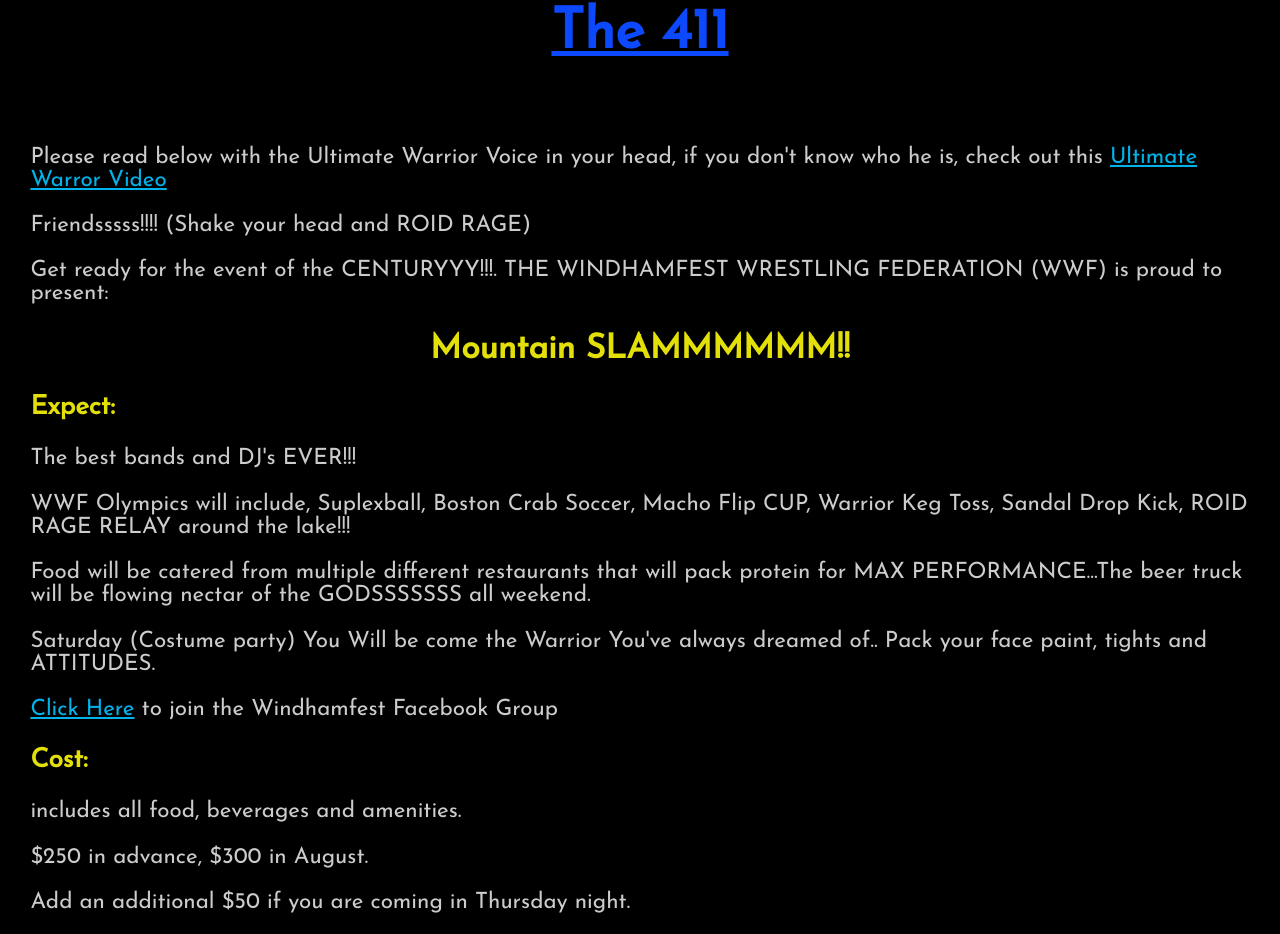
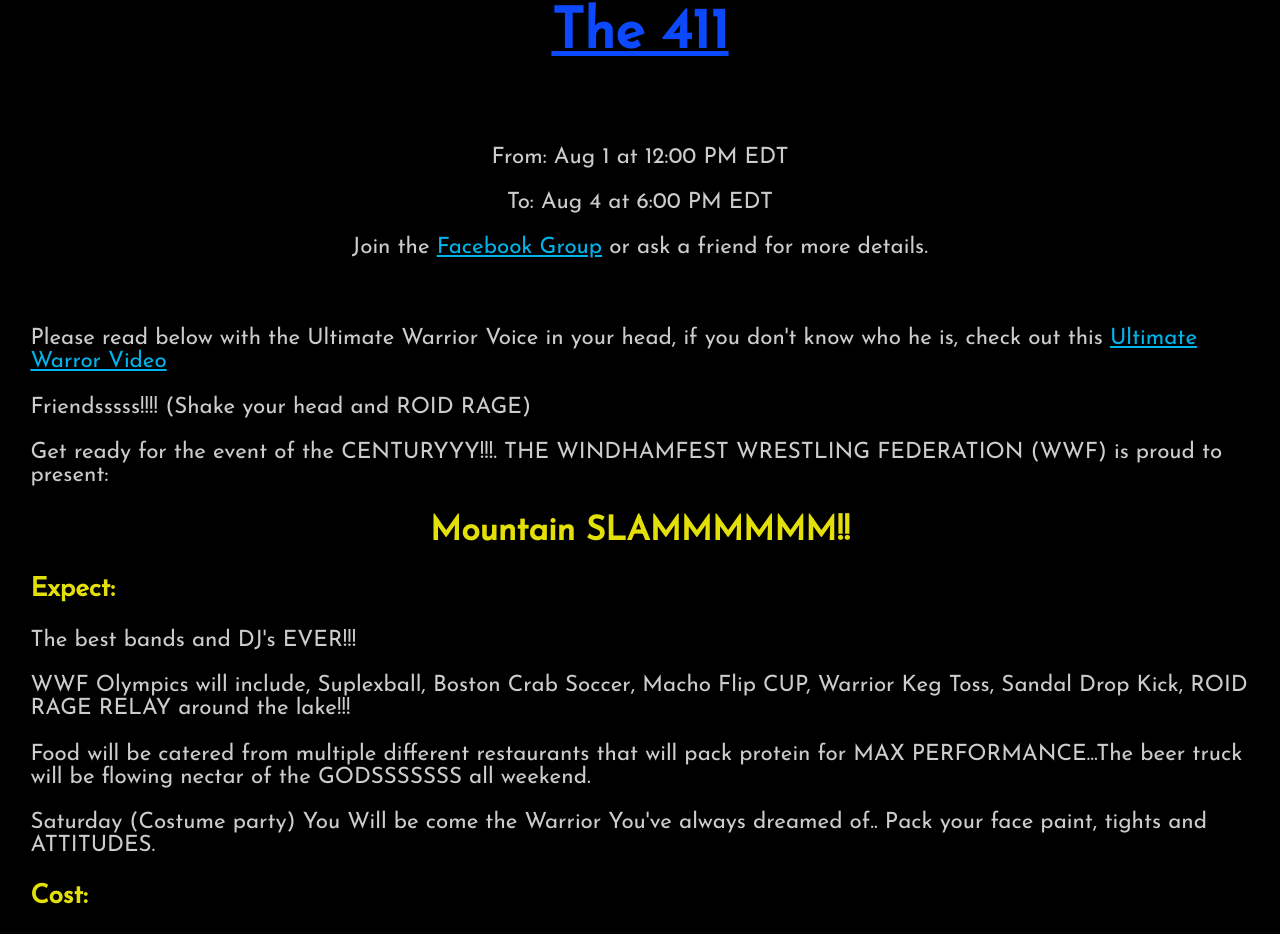
Before and after one commit to rskanron/WinDoomNet, a Vue app in the folder spa/: page /info in a window 1280 px wide. Shown: the part 891-1825 px from the top of the page. Built offline with nearby package versions, Linux system fonts and the light colour scheme.

Commit message:
Added dates and fixed facebook link.

```diff
--- a/spa/src/components/Info.vue
+++ b/spa/src/components/Info.vue
@@ -2,6 +2,12 @@
     <div id="info_page">
 
         <h1 class="page_title">The 411</h1>
+
+        <p style="text-align: center;">From: Aug 1 at 12:00 PM EDT</p>
+        <p style="text-align: center;">To: Aug 4 at 6:00 PM EDT</p>
+        <p style="text-align: center;">Join the <a href="https://www.facebook.com/groups/234997123205826/">Facebook Group</a> or ask a friend for more details.</p>
+
+        <br>
 
         <p>Please read below with the Ultimate Warrior Voice in your head, if you don't know who he is, check out this <a href="https://www.youtube.com/watch?v=Q46l70mNmCw">Ultimate Warror Video</a></p>
 
@@ -20,8 +26,6 @@
         <p>Food will be catered from multiple different restaurants that will pack protein for MAX PERFORMANCE...The beer truck will be flowing nectar of the GODSSSSSSS all weekend.</p>
 
         <p>Saturday (Costume party) You Will be come the Warrior You've always dreamed of.. Pack your face paint, tights and ATTITUDES.</p>
-
-        <p><a href="https://www.facebook.com/search/top/?q=windhamfest">Click Here</a> to join the Windhamfest Facebook Group</p>
 
         <h3>Cost:</h3>
         <p>includes all food, beverages and amenities.</p>
--- a/spa/src/router/index.js
+++ b/spa/src/router/index.js
@@ -41,8 +41,8 @@
 })
 
 vueRouter.afterEach( (to, from) => {
-  gtag('config', 'UA-143767169-1', {'page_path': to.fullPath});
-  ga('set', 'page', to.fullPath);
+  gtag('config', 'UA-143767169-1', {'page_path': to.path});
+  ga('set', 'page', to.path);
   ga('send', 'pageview');
 })
 
```
